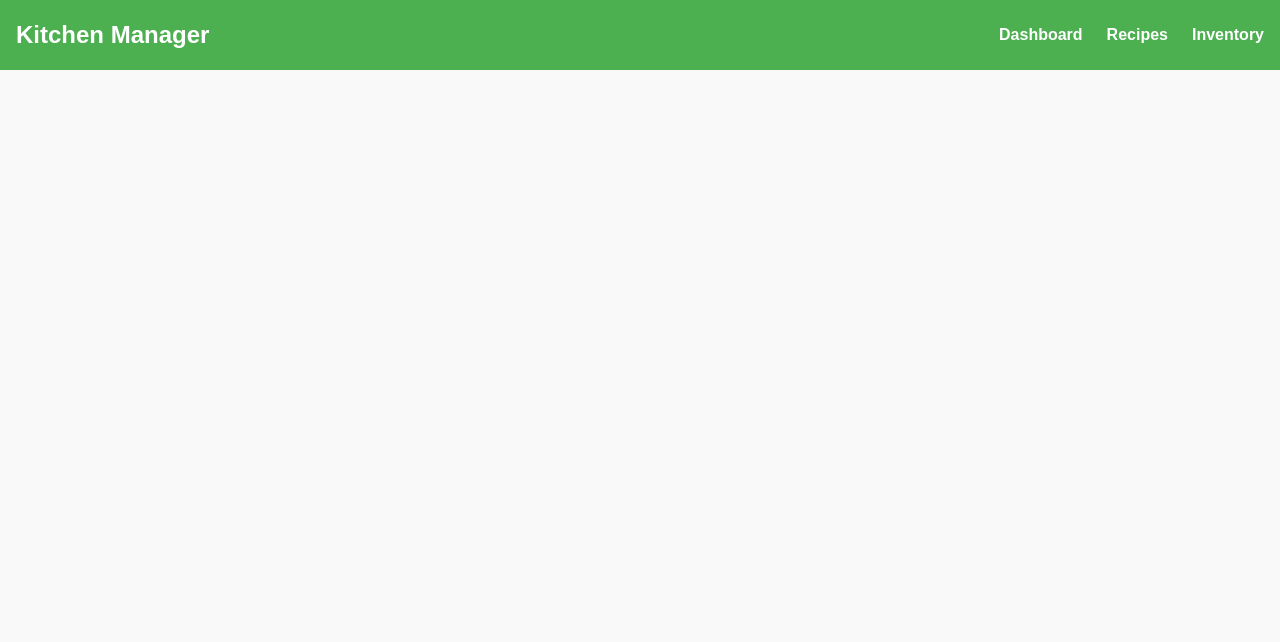
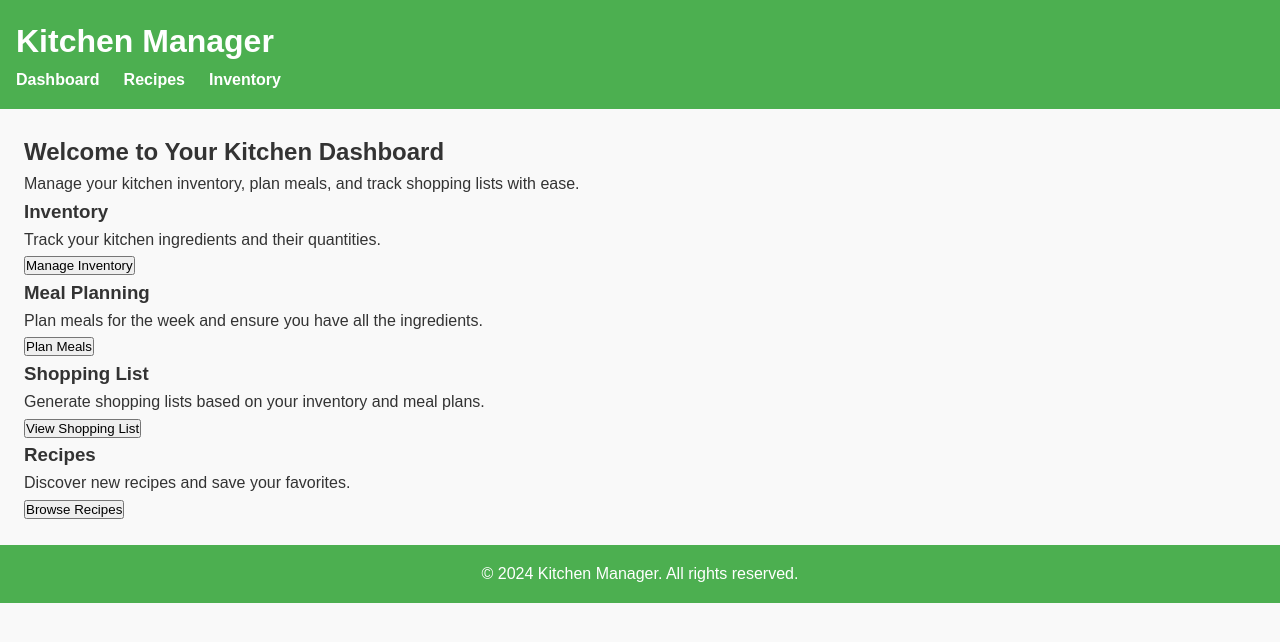
Before and after one commit to sushilashrestha/KitchenManagement, a plain HTML site: page index.html in a window 1280 px wide. Drawn offline with Linux system fonts and the light colour scheme.

Commit message:
Update index.html

```diff
--- a/index.html
+++ b/index.html
@@ -8,7 +8,8 @@
 </head>
 <body>
     <header>
-    <div class="logo">Kitchen Manager</div>
+        <div class="navbar">
+            <h1>Kitchen Manager</h1>
             <nav>
               <ul class="nav-links">
                 <li><a href="./Dashboard/dashboard.html">Dashboard</a></li>
@@ -16,6 +17,47 @@
                 <li><a href="./Inventory/inventory.html">Inventory</a></li>
               </ul>
             </nav>
+        </div>
     </header>
+
+    <main>
+
+        <section class="welcome">
+            <h2>Welcome to Your Kitchen Dashboard</h2>
+            <p>Manage your kitchen inventory, plan meals, and track shopping lists with ease.</p>
+        </section>
+
+        <section class="features">
+            <div class="feature-card">
+                <h3>Inventory</h3>
+                <p>Track your kitchen ingredients and their quantities.</p>
+                <button onclick="navigateTo('inventory')">Manage Inventory</button>
+            </div>
+
+            <div class="feature-card">
+                <h3>Meal Planning</h3>
+                <p>Plan meals for the week and ensure you have all the ingredients.</p>
+                <button onclick="navigateTo('meal-planning')">Plan Meals</button>
+            </div>
+
+            <div class="feature-card">
+                <h3>Shopping List</h3>
+                <p>Generate shopping lists based on your inventory and meal plans.</p>
+                <button onclick="navigateTo('shopping-list')">View Shopping List</button>
+            </div>
+
+            <div class="feature-card">
+                <h3>Recipes</h3>
+                <p>Discover new recipes and save your favorites.</p>
+                <button onclick="navigateTo('recipes')">Browse Recipes</button>
+            </div>
+        </section>
+    </main>
+
+    <footer>
+        <p>&copy; 2024 Kitchen Manager. All rights reserved.</p>
+    </footer>
+
+    <script src="scripts.js"></script>
 </body>
 </html>
```
Lines whose indentation alone changed are shown as unchanged.
